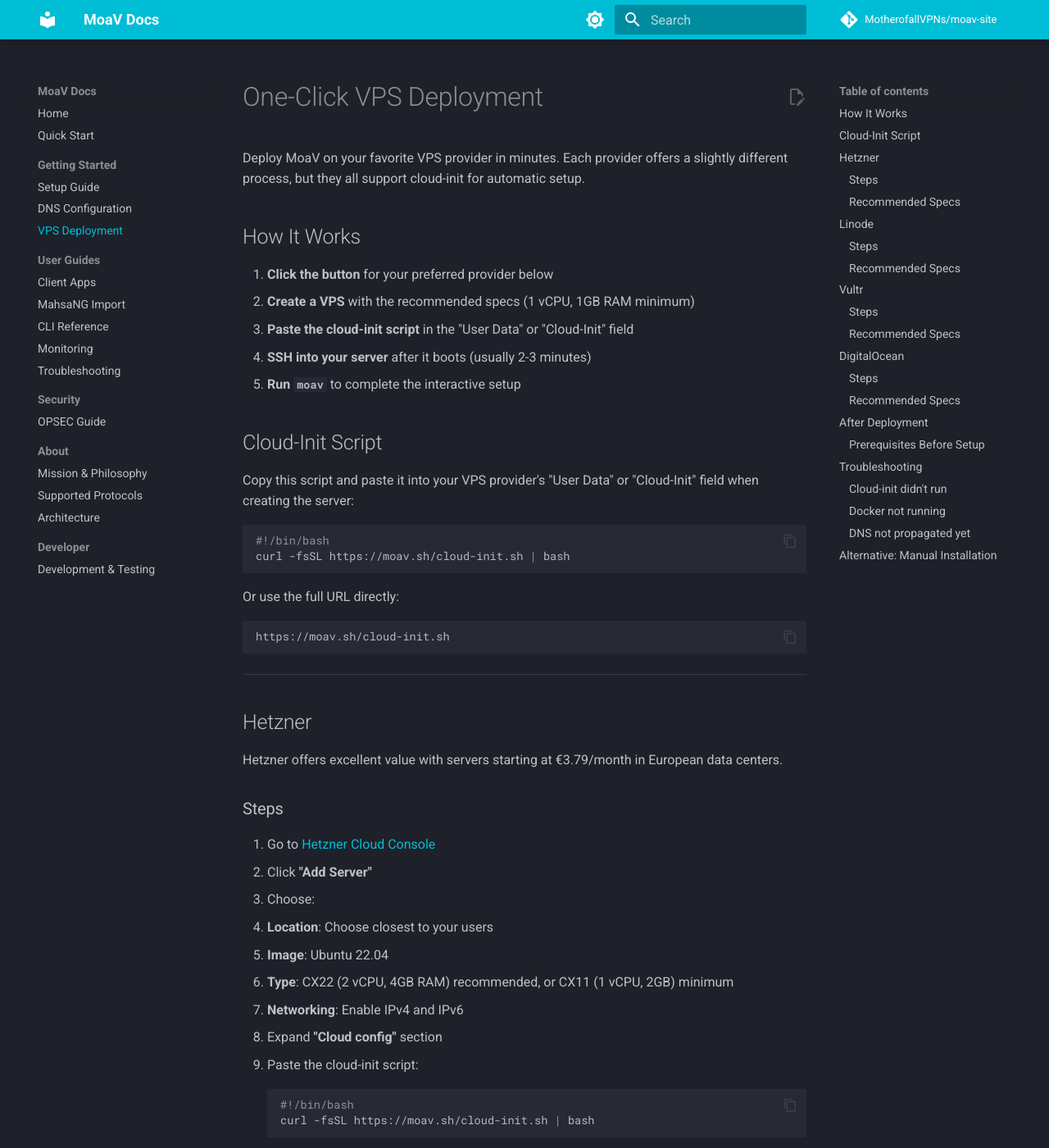
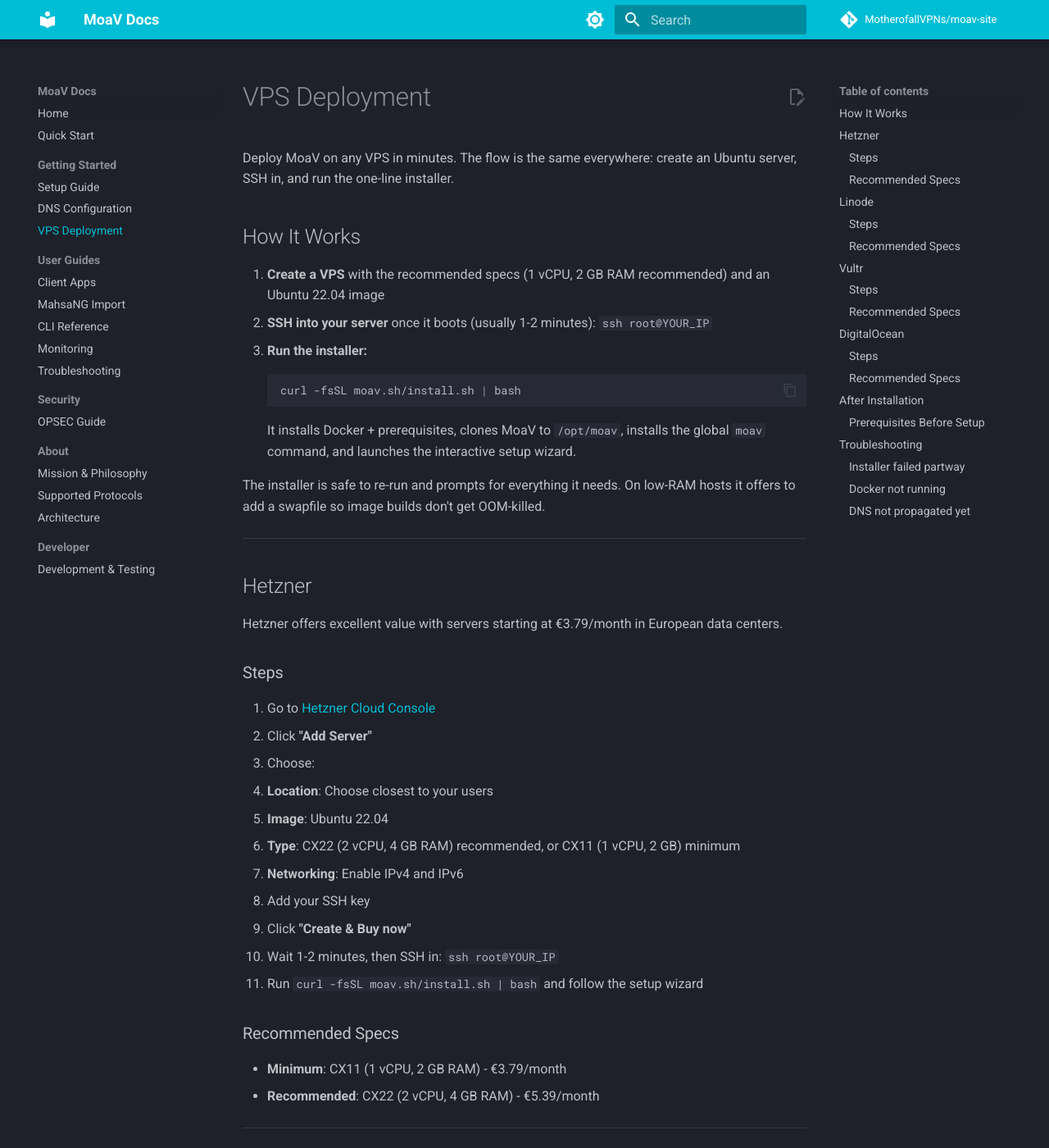
Before and after one commit to MotherofallVPNs/moav-site, an MkDocs documentation site: the page built from docs/DEPLOY.md, in a window 1280 px wide and 1400 px high. Shown: the whole window at 82% size. Built offline with MkDocs 1.6.1 and Material for MkDocs 9.7.7, drawn with Linux system fonts in a browser that asks for light colours; comment, search, counter and statistics services are not loaded; some of the changed text lies outside the part shown.

Commit message:
site: serve install.sh from server release; drop cloud-init; quick-start polish
- deploy-site.yml: publish install.sh by fetching MotherofallVPNs/moav's latest
  release asset at deploy time (best-effort, falls back to the committed copy so
  the site never 404s). Keeps the curl one-liner downloading from moav.sh, which
  is reachable in censored networks, instead of redirecting to a GitHub host.
- Drop cloud-init.sh + rewrite DEPLOY.md around the SSH one-liner flow: the
  cloud-init path duplicated install.sh, had drifted, and never did the real
  config (that always needed an interactive SSH session anyway).
- quick-start: add an "Explore Your Server" section (admin dashboard :9443,
  Grafana :9444, and `moav status` / `moav help`) so first-time users discover
  the dashboards + the rest of the CLI.

````diff
--- a/docs/DEPLOY.md
+++ b/docs/DEPLOY.md
@@ -1,28 +1,18 @@
-# One-Click VPS Deployment
+# VPS Deployment
 
-Deploy MoaV on your favorite VPS provider in minutes. Each provider offers a slightly different process, but they all support cloud-init for automatic setup.
+Deploy MoaV on any VPS in minutes. The flow is the same everywhere: create an Ubuntu server, SSH in, and run the one-line installer.
 
 ## How It Works
 
-1. **Click the button** for your preferred provider below
-2. **Create a VPS** with the recommended specs (1 vCPU, 1GB RAM minimum)
-3. **Paste the cloud-init script** in the "User Data" or "Cloud-Init" field
-4. **SSH into your server** after it boots (usually 2-3 minutes)
-5. **Run `moav`** to complete the interactive setup
+1. **Create a VPS** with the recommended specs (1 vCPU, 2 GB RAM recommended) and an Ubuntu 22.04 image
+2. **SSH into your server** once it boots (usually 1-2 minutes): `ssh root@YOUR_IP`
+3. **Run the installer:**
+   ```bash
+   curl -fsSL moav.sh/install.sh | bash
+   ```
+   It installs Docker + prerequisites, clones MoaV to `/opt/moav`, installs the global `moav` command, and launches the interactive setup wizard.
 
-## Cloud-Init Script
-
-Copy this script and paste it into your VPS provider's "User Data" or "Cloud-Init" field when creating the server:
-
-```bash
-#!/bin/bash
-curl -fsSL https://moav.sh/cloud-init.sh | bash
-```
-
-Or use the full URL directly:
-```
-https://moav.sh/cloud-init.sh
-```
+The installer is safe to re-run and prompts for everything it needs. On low-RAM hosts it offers to add a swapfile so image builds don't get OOM-killed.
 
 ---
 
@@ -37,22 +27,16 @@
 3. Choose:
    - **Location**: Choose closest to your users
    - **Image**: Ubuntu 22.04
-   - **Type**: CX22 (2 vCPU, 4GB RAM) recommended, or CX11 (1 vCPU, 2GB) minimum
+   - **Type**: CX22 (2 vCPU, 4 GB RAM) recommended, or CX11 (1 vCPU, 2 GB) minimum
    - **Networking**: Enable IPv4 and IPv6
-4. Expand **"Cloud config"** section
-5. Paste the cloud-init script:
-   ```bash
-   #!/bin/bash
-   curl -fsSL https://moav.sh/cloud-init.sh | bash
-   ```
-6. Add your SSH key
-7. Click **"Create & Buy now"**
-8. Wait 2-3 minutes, then SSH in: `ssh root@YOUR_IP`
-9. You'll be greeted with the MoaV setup wizard
+4. Add your SSH key
+5. Click **"Create & Buy now"**
+6. Wait 1-2 minutes, then SSH in: `ssh root@YOUR_IP`
+7. Run `curl -fsSL moav.sh/install.sh | bash` and follow the setup wizard
 
 ### Recommended Specs
-- **Minimum**: CX11 (1 vCPU, 2GB RAM) - €3.79/month
-- **Recommended**: CX22 (2 vCPU, 4GB RAM) - €5.39/month
+- **Minimum**: CX11 (1 vCPU, 2 GB RAM) - €3.79/month
+- **Recommended**: CX22 (2 vCPU, 4 GB RAM) - €5.39/month
 
 ---
 
@@ -67,21 +51,15 @@
 3. Choose:
    - **Image**: Ubuntu 22.04 LTS
    - **Region**: Choose closest to your users
-   - **Linode Plan**: Shared CPU - Nanode 1GB ($5/mo) or Linode 2GB ($12/mo)
-4. Scroll to **"Add User Data"** (under "Add-ons")
-5. Check the box and paste:
-   ```bash
-   #!/bin/bash
-   curl -fsSL https://moav.sh/cloud-init.sh | bash
-   ```
-6. Set your root password and add SSH key
-7. Click **"Create Linode"**
-8. Wait 2-3 minutes, then SSH in: `ssh root@YOUR_IP`
-9. You'll be greeted with the MoaV setup wizard
+   - **Linode Plan**: Shared CPU - Nanode 1 GB ($5/mo) or Linode 2 GB ($12/mo)
+4. Set your root password and add your SSH key
+5. Click **"Create Linode"**
+6. Wait 1-2 minutes, then SSH in: `ssh root@YOUR_IP`
+7. Run `curl -fsSL moav.sh/install.sh | bash` and follow the setup wizard
 
 ### Recommended Specs
-- **Minimum**: Nanode 1GB (1 vCPU, 1GB RAM) - $5/month
-- **Recommended**: Linode 2GB (1 vCPU, 2GB RAM) - $12/month
+- **Minimum**: Nanode 1 GB (1 vCPU, 1 GB RAM) - $5/month
+- **Recommended**: Linode 2 GB (1 vCPU, 2 GB RAM) - $12/month
 
 ---
 
@@ -98,20 +76,14 @@
    - **Server Location**: Choose closest to your users
    - **Server Image**: Ubuntu 22.04 LTS x64
    - **Server Size**: 25 GB SSD ($5/mo) minimum
-4. Expand **"Add User Data"** (under Additional Features)
-5. Paste the cloud-init script:
-   ```bash
-   #!/bin/bash
-   curl -fsSL https://moav.sh/cloud-init.sh | bash
-   ```
-6. Add your SSH key
-7. Click **"Deploy Now"**
-8. Wait 2-3 minutes, then SSH in: `ssh root@YOUR_IP`
-9. You'll be greeted with the MoaV setup wizard
+4. Add your SSH key
+5. Click **"Deploy Now"**
+6. Wait 1-2 minutes, then SSH in: `ssh root@YOUR_IP`
+7. Run `curl -fsSL moav.sh/install.sh | bash` and follow the setup wizard
 
 ### Recommended Specs
-- **Minimum**: 25 GB SSD (1 vCPU, 1GB RAM) - $5/month
-- **Recommended**: 55 GB SSD (1 vCPU, 2GB RAM) - $10/month
+- **Minimum**: 25 GB SSD (1 vCPU, 1 GB RAM) - $5/month
+- **Recommended**: 55 GB SSD (1 vCPU, 2 GB RAM) - $10/month
 
 ---
 
@@ -126,45 +98,29 @@
 3. Choose:
    - **Region**: Choose closest to your users
    - **Image**: Ubuntu 22.04 (LTS) x64
-   - **Size**: Basic → Regular → $6/mo (1GB RAM) or $12/mo (2GB RAM)
+   - **Size**: Basic → Regular → $6/mo (1 GB RAM) or $12/mo (2 GB RAM)
    - **Authentication**: SSH Key (recommended)
-4. Expand **"Advanced Options"**
-5. Check **"Add User Data"** and paste:
-   ```bash
-   #!/bin/bash
-   curl -fsSL https://moav.sh/cloud-init.sh | bash
-   ```
-6. Click **"Create Droplet"**
-7. Wait 2-3 minutes, then SSH in: `ssh root@YOUR_IP`
-8. You'll be greeted with the MoaV setup wizard
+4. Click **"Create Droplet"**
+5. Wait 1-2 minutes, then SSH in: `ssh root@YOUR_IP`
+6. Run `curl -fsSL moav.sh/install.sh | bash` and follow the setup wizard
 
 ### Recommended Specs
-- **Minimum**: Basic (1 vCPU, 1GB RAM) - $6/month
-- **Recommended**: Basic (1 vCPU, 2GB RAM) - $12/month
+- **Minimum**: Basic (1 vCPU, 1 GB RAM) - $6/month
+- **Recommended**: Basic (1 vCPU, 2 GB RAM) - $12/month
 
 ---
 
-## After Deployment
-
-Once you SSH into your server, you'll see the MoaV welcome screen:
-
-```
-███╗   ███╗ ██████╗  █████╗ ██╗   ██╗
-████╗ ████║██╔═══██╗██╔══██╗██║   ██║
-██╔████╔██║██║   ██║███████║██║   ██║
-██║╚██╔╝██║██║   ██║██╔══██║╚██╗ ██╔╝
-██║ ╚═╝ ██║╚██████╔╝██║  ██║ ╚████╔╝
-╚═╝     ╚═╝ ╚═════╝ ╚═╝  ╚═╝  ╚═══╝
-
-  Welcome to your MoaV Server!
-```
+## After Installation
 
 The setup wizard will guide you through:
+
 1. Entering your domain name
 2. Providing email for TLS certificates
-3. Setting admin dashboard password
+3. Setting the admin dashboard password
 4. Selecting which protocols to enable
 5. Creating initial users
+
+Once it finishes, `moav status` shows the running services and `moav help` lists everything else.
 
 ### Prerequisites Before Setup
 
@@ -184,14 +140,9 @@
 
 ## Troubleshooting
 
-### Cloud-init didn't run
+### Installer failed partway
 
-Check the log:
-```bash
-cat /var/log/moav-cloud-init.log
-```
-
-If MoaV wasn't installed, run manually:
+The installer is idempotent — just re-run it:
 ```bash
 curl -fsSL moav.sh/install.sh | bash
 ```
@@ -214,12 +165,4 @@
 
 ---
 
-## Alternative: Manual Installation
-
-If you prefer not to use cloud-init, you can always SSH into any fresh Ubuntu server and run:
-
-```bash
-curl -fsSL moav.sh/install.sh | bash
-```
-
-See [SETUP.md](SETUP.md) for detailed manual installation instructions.
+See [SETUP.md](SETUP.md) for detailed manual installation and configuration instructions.
````
Also changed, not shown: README.md (+1 -1 lines), docs/quick-start.md (+17 -1 lines), 2 other files.
